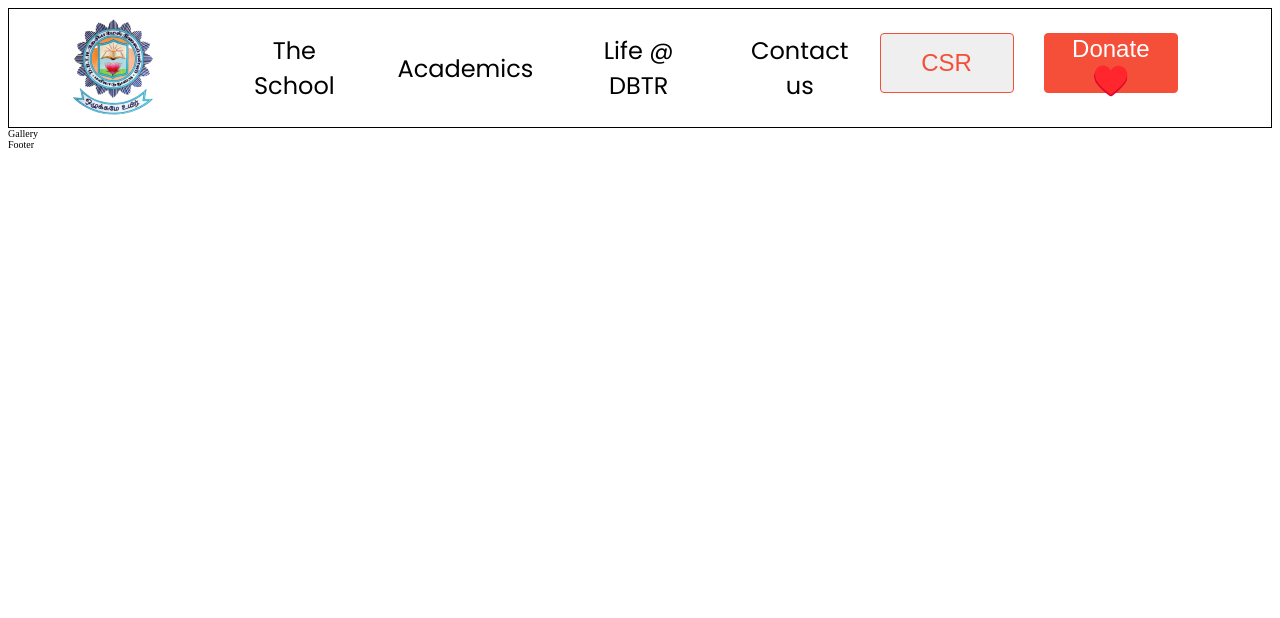
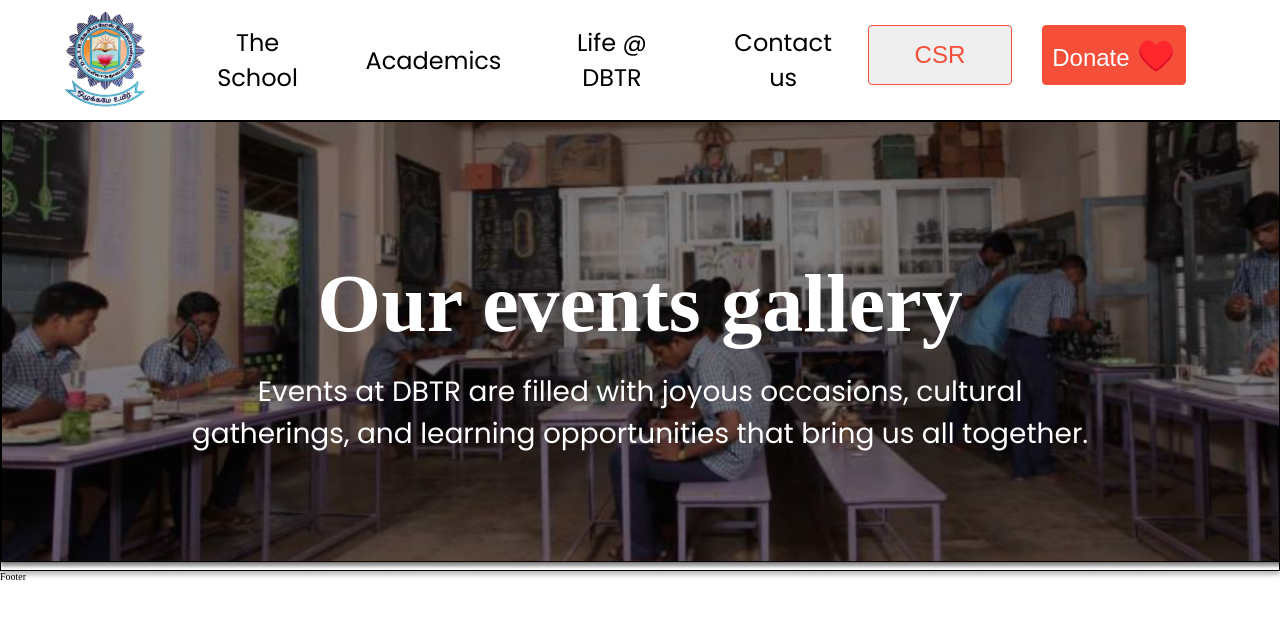
Before and after one commit to rishabh-in/School-Webapge, a React (Vite) app in the folder client/: page / in a window 1280 px wide. Shown: the top 618 px of the page. Built offline with nearby package versions, Linux system fonts and the light colour scheme.

Commit message:
Body image styling

```diff
--- a/client/Components/Gallery/Body.js
+++ b/client/Components/Gallery/Body.js
@@ -0,0 +1,11 @@
+import Info from "./Info";
+
+const Body = () => {
+  return (
+    <div className="body-container">
+      <Info />
+    </div>
+  )
+}
+
+export default Body;
--- a/client/Components/Gallery/Info.js
+++ b/client/Components/Gallery/Info.js
@@ -0,0 +1,14 @@
+import "../../styles/gallery.css"
+
+const Info = () => {
+  return (
+    <div className="info-container-wrapper">
+      <div className="info-container">
+        <h1>Our events gallery</h1>
+        <p>Events at DBTR are filled with joyous occasions, cultural gatherings, and learning opportunities that bring us all together.</p>
+      </div>
+    </div>
+  )
+}
+
+export default Info;
--- a/client/Pages/Gallery.js
+++ b/client/Pages/Gallery.js
@@ -1,6 +1,10 @@
+import {Fragment} from 'react';
+import Body from '../Components/Gallery/Body';
 const Gallery = () => {
   return (
-    <div>Gallery</div>
+    <Fragment>
+      <Body />
+    </Fragment>
   )
 }
 
--- a/client/styles/common.css
+++ b/client/styles/common.css
@@ -6,6 +6,8 @@
 * {
   box-sizing: border-box;
   font-size: 10px;
+  margin: 0px;
+  padding: 0px;
 }
 
 .header-fonts {
--- /dev/null
+++ b/client/styles/gallery.css
@@ -0,0 +1,57 @@
+/* Main body Image styling */
+
+.info-container-wrapper {
+  width: 100%;
+  position: relative;
+  display: flex;
+  justify-content: center;
+  border: 0.1px solid black;
+  box-shadow: 0px 4px 4px 0px #00000040;
+  box-shadow: 0px 4px 4px 0px #00000040;
+
+  overflow: hidden;
+  z-index: 1;
+}
+
+.info-container-wrapper::before {
+  content: '';
+  position: absolute;
+  width: 100%;
+  height: 100%;
+  background: url(../public//static//gallery-pic.png);
+  background-size: cover;
+  opacity: 1;
+  z-index: -1;
+}
+
+.info-container {
+  width: 65%;
+  height: 44.9rem;
+  color: #FFFFFF;
+  display: flex;
+  flex-direction: column;
+  justify-content: center;
+  align-items: center;
+}
+
+.info-container > h1 {
+  font-family: Playfair Display;
+  width: 68.8rem;
+  font-size: 8.2rem;
+  font-weight: 700;
+  line-height: 9.5rem;
+  letter-spacing: 0em;
+  margin: 2rem 0rem;
+  text-align: center;
+
+}
+
+.info-container > p {
+  font-family: Poppins;
+  width: 91.5rem;
+  font-size: 28px;
+  font-weight: 400;
+  line-height: 42px;
+  letter-spacing: 0em;
+  text-align: center;
+}
--- a/client/styles/header.css
+++ b/client/styles/header.css
@@ -5,7 +5,6 @@
   height: 12rem;
   display: flex;
   justify-content: center;
-  border: 0.2px solid black;
 }
 
 .header-container {
```
Also changed, not shown: client/public/static/gallery-pic.png (added).
